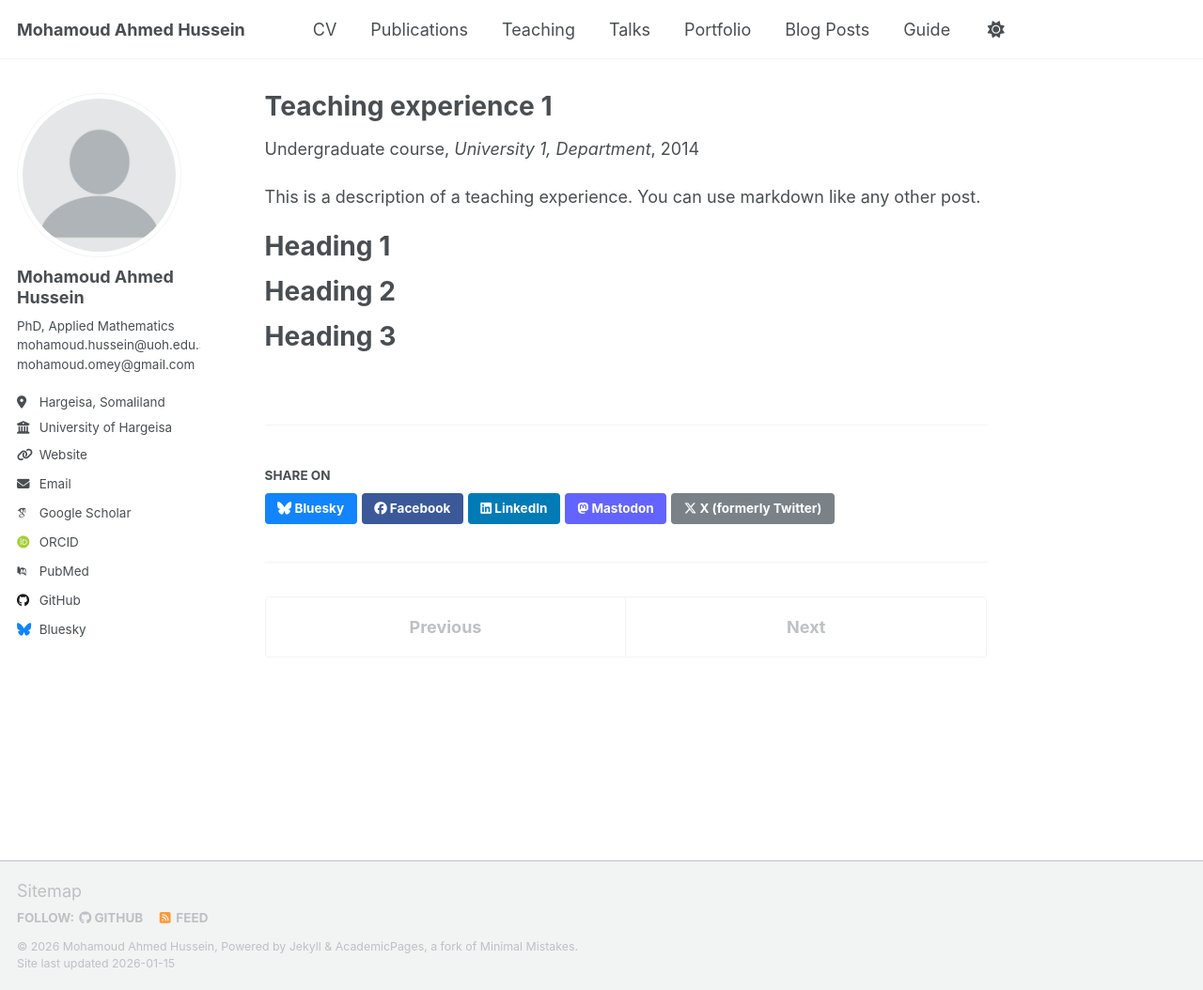
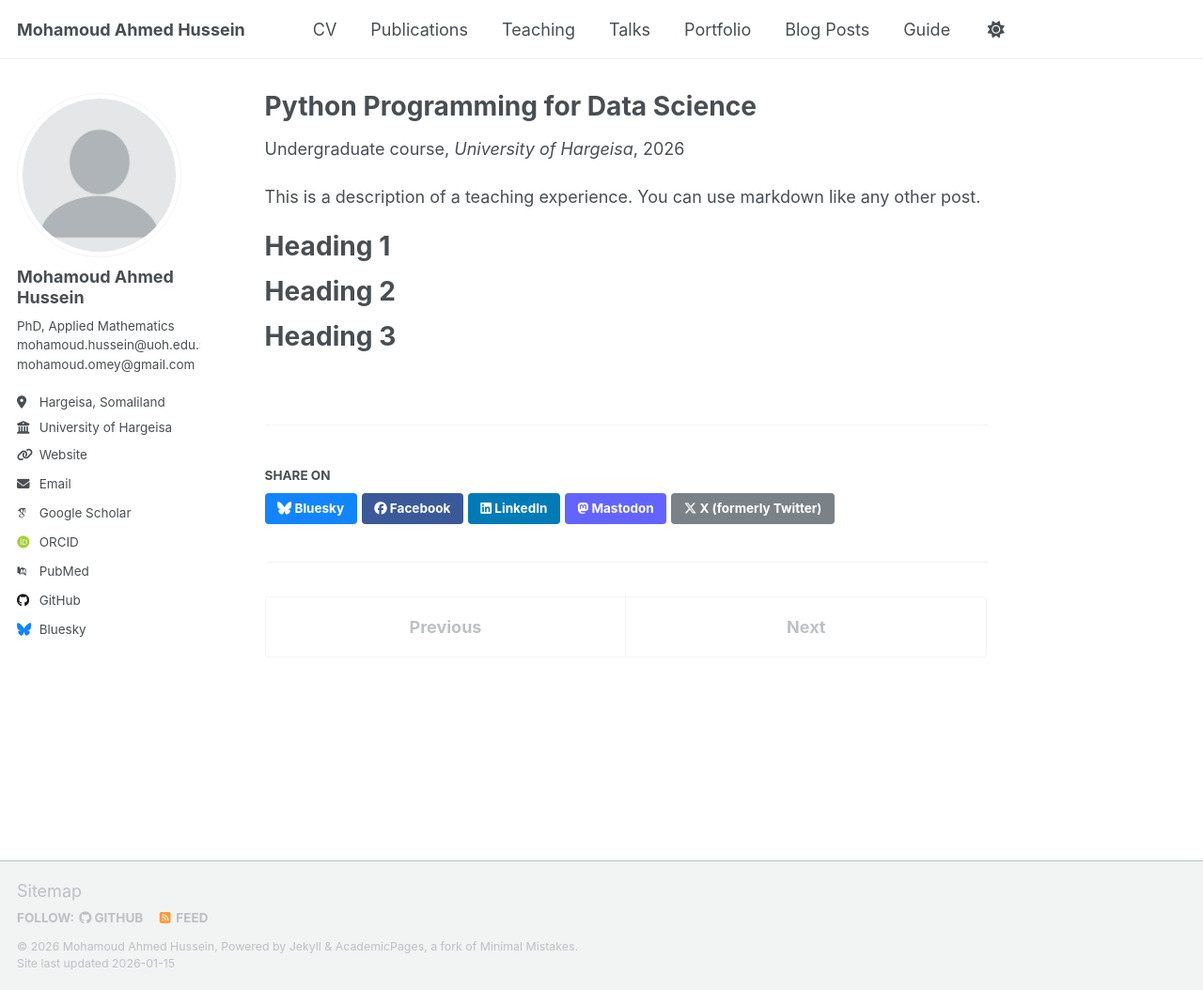
Before and after one commit to DrMohamoud/DrMohamoud.github.io, a Jekyll site: the page built from _teaching/2014-spring-teaching-1.md, in a window 1280 px wide and 1054 px high. Shown: the whole window at 94% size. Built offline with Jekyll 4.4.1, drawn with Linux system fonts in a browser that asks for light colours; some web fonts are replaced; a script that is not in the unit is left out.

Commit message:
Update 2014-spring-teaching-1.md

```diff
--- a/_teaching/2014-spring-teaching-1.md
+++ b/_teaching/2014-spring-teaching-1.md
@@ -1,11 +1,10 @@
 ---
-title: "Teaching experience 1"
+title: "Python Programming for Data Science"
 collection: teaching
 type: "Undergraduate course"
-permalink: /teaching/2014-spring-teaching-1
-venue: "University 1, Department"
-date: 2014-01-01
-location: "City, Country"
+permalink: /teaching/2026-Spring-semester-2
+venue: "University of Hargeisa"
+location: "Hargeis, Somaliland"
 ---
 
 This is a description of a teaching experience. You can use markdown like any other post.
```
